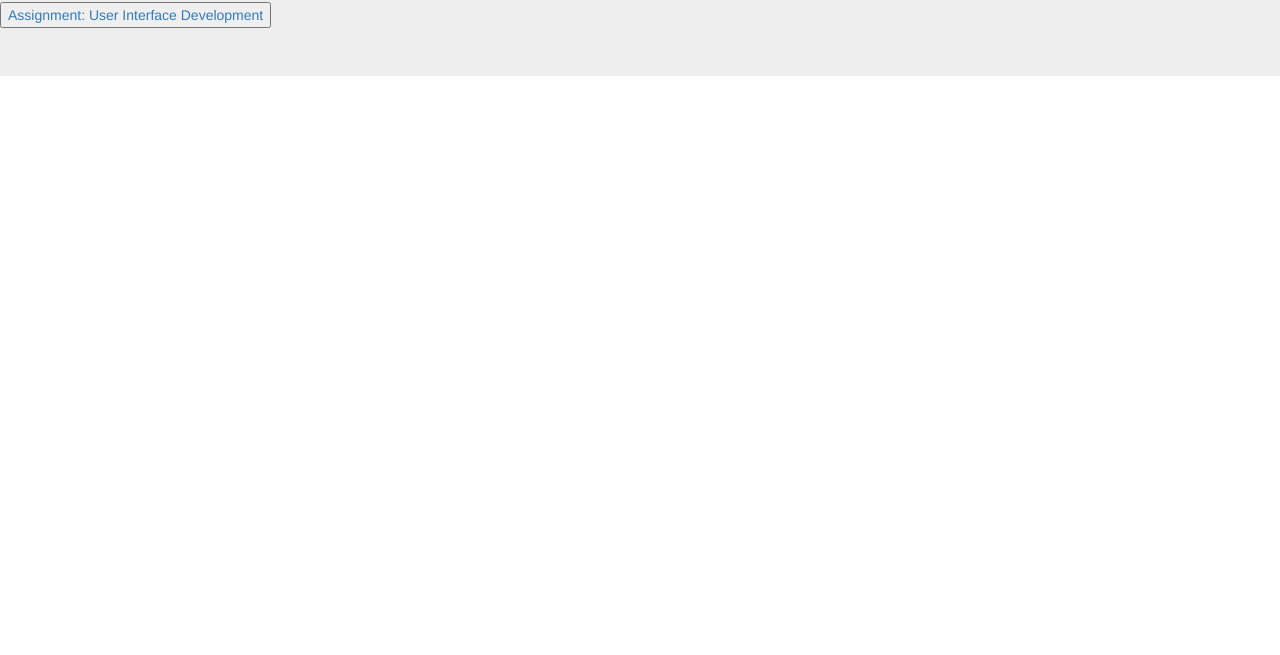
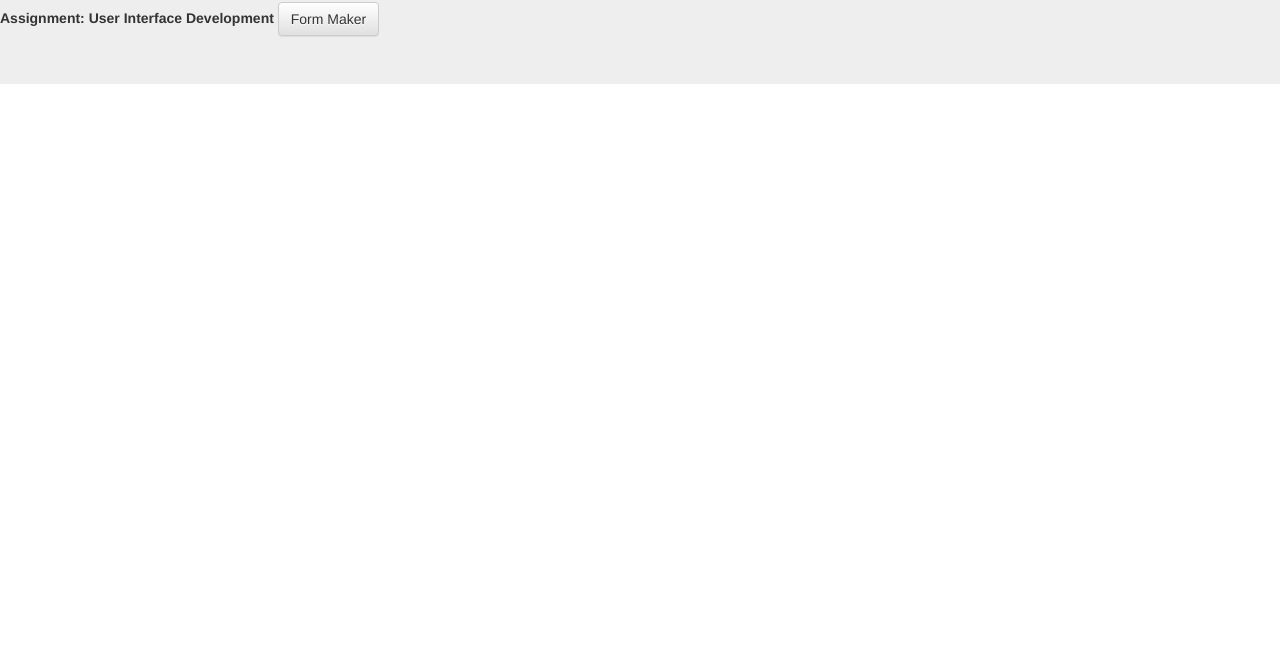
Before and after one commit to afode/WebDevSpring2016, a website: page public/index.html in a window 1280 px wide. Shown: the part 145-800 px from the top of the page. Drawn offline with nearby package versions, Linux system fonts and the light colour scheme.

Commit message:
assignment1

```diff
--- a/public/index.html
+++ b/public/index.html
@@ -2,7 +2,7 @@
 <html lang="en">
 <head>
     <meta charset="UTF-8">
-    <title>Title</title>
+    <title>WebDev2016</title>
     <meta name="viewport" content="width=device-width, initial-scale=1">
     <!-- Latest compiled and minified CSS -->
     <link rel="stylesheet" href="https://maxcdn.bootstrapcdn.com/bootstrap/3.3.6/css/bootstrap.min.css" integrity="sha384-1q8mTJOASx8j1Au+a5WDVnPi2lkFfwwEAa8hDDdjZlpLegxhjVME1fgjWPGmkzs7" crossorigin="anonymous">
@@ -13,15 +13,16 @@
     <!-- Latest compiled and minified JavaScript -->
     <script src="https://maxcdn.bootstrapcdn.com/bootstrap/3.3.6/js/bootstrap.min.js" integrity="sha384-0mSbJDEHialfmuBBQP6A4Qrprq5OVfW37PRR3j5ELqxss1yVqOtnepnHVP9aJ7xS" crossorigin="anonymous"></script>
 
+    <!--Personalized styling-->
+    <link href="css/style.css" rel="stylesheet">
 </head>
 <body>
 
 <div class="jumbotron">
     <h1>Welcome to CS4550</h1>
-    <div>
-        <button class="">
-            <a href="public/assignment/home.html">Assignment: User Interface Development</a>
-        </button>
+    <div class="assignment1button">
+        <label class="labelBlock">Assignment: User Interface Development</label>
+        <a href="assignment/home.html" class="btn btn-default" role="button">Form Maker</a>
     </div>
 </div>
 
```
Also changed, not shown: public/css/style.css (added).
